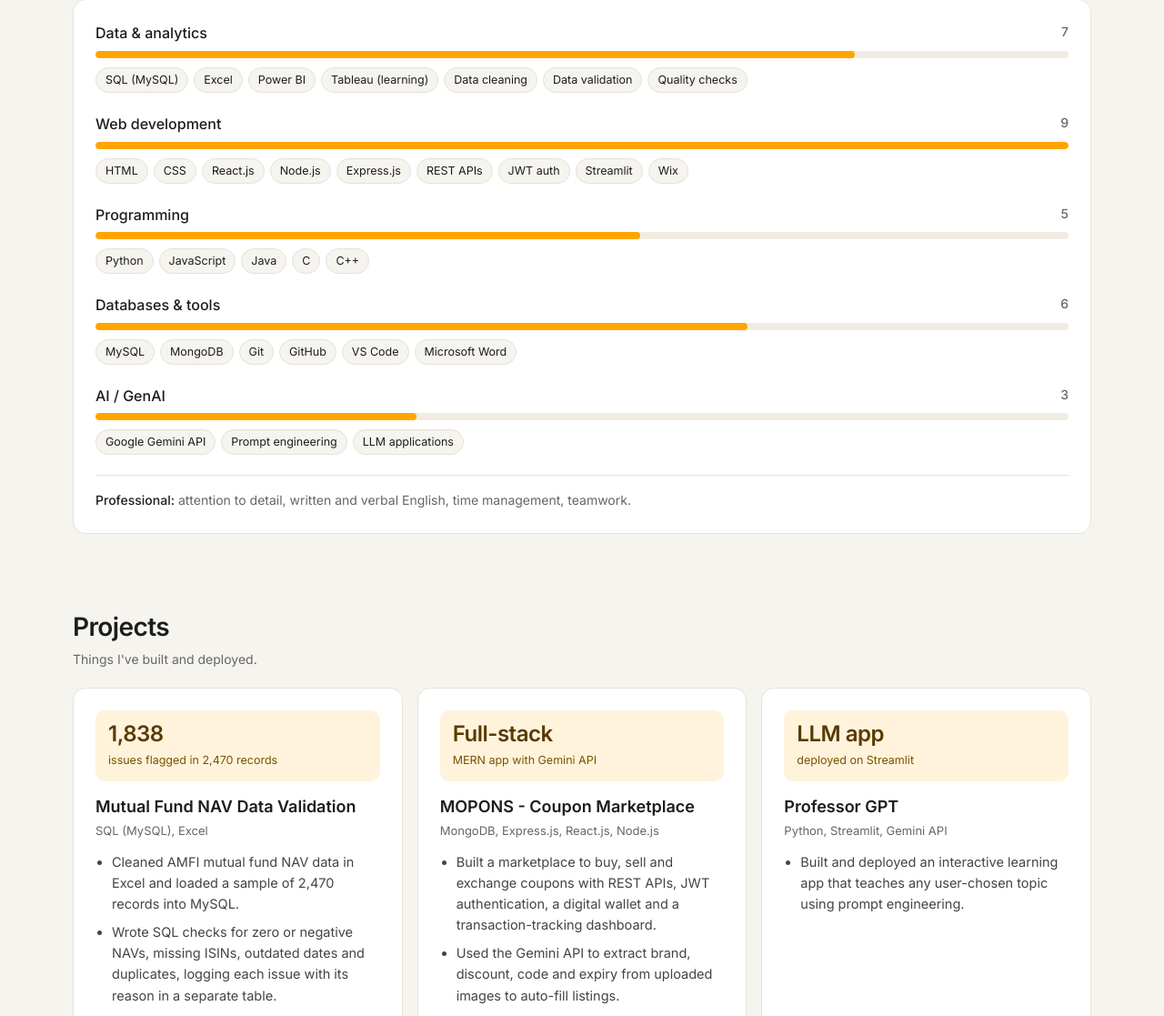
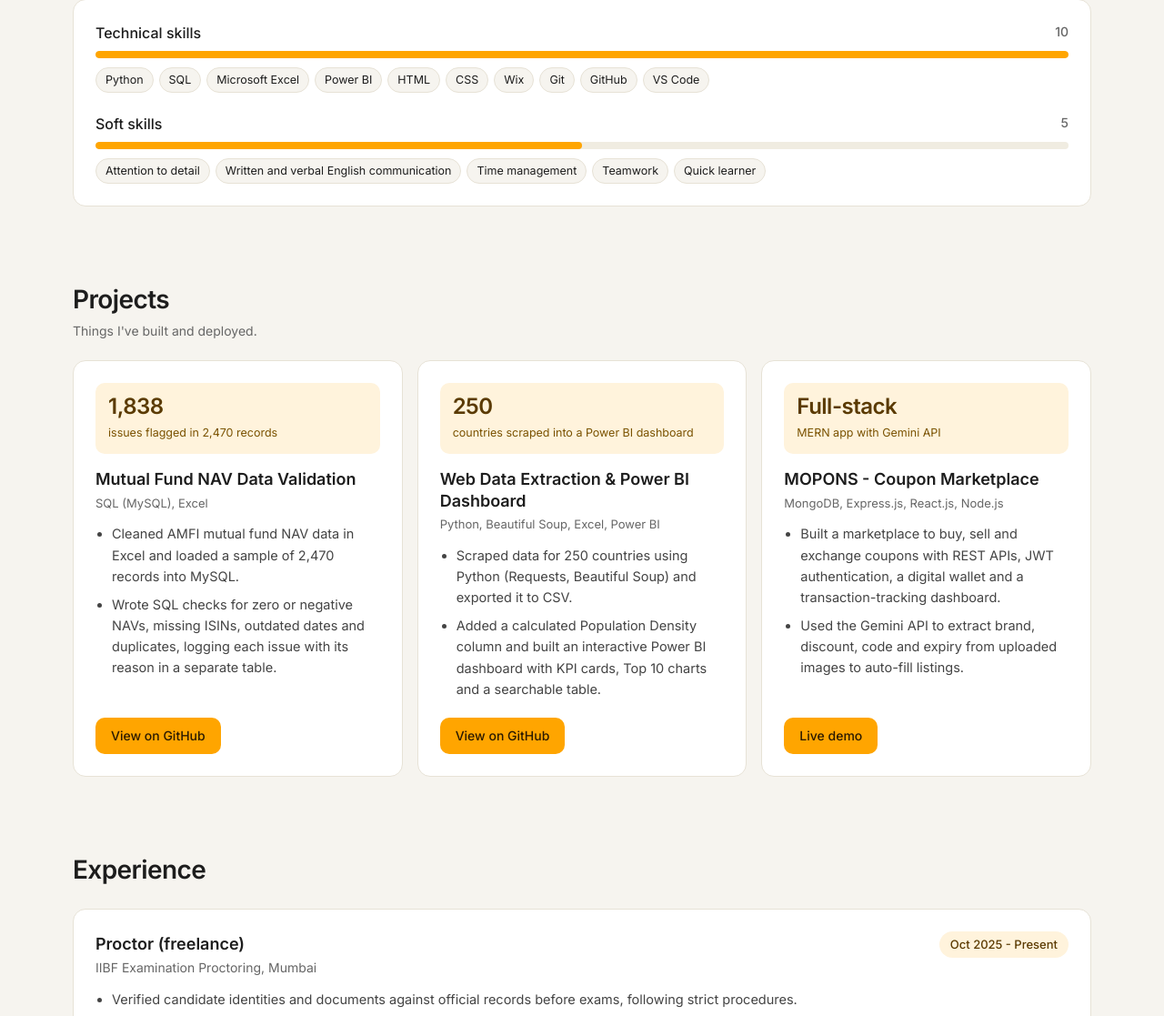
Before and after one commit to vedhasssss/Personal-Portfolio-Website, a plain HTML site: page index.html in a window 1280 px wide. Shown: the part 851-1968 px from the top of the page at 91% size. Drawn offline with Linux system fonts and the light colour scheme.

Commit message:
Update portfolio to match resume: new Power BI project, skills, roles
Co-Authored-By: Claude Sonnet 5.5 <noreply@anthropic.com>
Claude-Session: https://claude.ai/code/session_018wHKenYpCZrCcyeY8yuGRL

```diff
--- a/index.html
+++ b/index.html
@@ -5,7 +5,7 @@
     <meta name="viewport" content="width=device-width, initial-scale=1.0" />
     <meta
       name="description"
-      content="Vedhas Shinde - B.Sc. IT graduate with skills in Python, SQL, Power BI and full-stack web development. Open to Data Analyst, Junior Developer and Data/IT Operations roles."
+      content="Vedhas Shinde - B.Sc. IT graduate with skills in Python, SQL, Power BI and full-stack web development. Open to Data Analyst, Business Analyst, MIS Executive, Power BI and Data/IT Operations roles."
     />
     <title>Vedhas Shinde | Portfolio</title>
     <link rel="preconnect" href="https://fonts.googleapis.com" />
@@ -41,11 +41,11 @@
             Mumbai</span
           >
           <h1>Vedhas Shinde</h1>
-          <p class="role">Data analyst and junior developer</p>
+          <p class="role">Data analyst and Power BI developer</p>
           <p class="lead">
             B.Sc. IT graduate (2026) who cleans, validates and analyses data
-            with SQL, Excel and Power BI, and builds full-stack apps with
-            React, Node and the Gemini API.
+            with Python, SQL, Excel and Power BI, and builds dashboards and
+            web apps.
           </p>
           <div class="hero-actions">
             <a href="Vedhas_Shinde_Resume.pdf" class="btn btn-primary" target="_blank" rel="noopener noreferrer"
@@ -54,8 +54,8 @@
             <a href="#projects" class="btn btn-ghost">View projects</a>
           </div>
           <p class="roles-line">
-            Open to entry-level Data Analyst, Junior Developer and Data/IT
-            Operations roles.
+            Open to entry-level Data Analyst, Business Analyst, MIS Executive,
+            Power BI and Data/IT Operations roles.
           </p>
         </div>
         <div class="hero-photo" id="heroPhoto">
@@ -86,7 +86,7 @@
         </div>
         <div class="kpi">
           <div class="kpi-value" data-count="3">3</div>
-          <div class="kpi-label">Deployed projects</div>
+          <div class="kpi-label">Projects built</div>
         </div>
       </section>
 
@@ -98,65 +98,30 @@
         <div class="panel skills-panel">
           <div class="skill-row">
             <div class="skill-top">
-              <span class="skill-name">Data &amp; analytics</span>
-              <span class="skill-count">7</span>
+              <span class="skill-name">Technical skills</span>
+              <span class="skill-count">10</span>
             </div>
-            <div class="bar"><span style="--w: 78%"></span></div>
+            <div class="bar"><span style="--w: 100%"></span></div>
             <div class="chips">
-              <span>SQL (MySQL)</span><span>Excel</span><span>Power BI</span
-              ><span>Tableau (learning)</span><span>Data cleaning</span
-              ><span>Data validation</span><span>Quality checks</span>
+              <span>Python</span><span>SQL</span><span>Microsoft Excel</span
+              ><span>Power BI</span><span>HTML</span><span>CSS</span
+              ><span>Wix</span><span>Git</span><span>GitHub</span
+              ><span>VS Code</span>
             </div>
           </div>
           <div class="skill-row">
             <div class="skill-top">
-              <span class="skill-name">Web development</span>
-              <span class="skill-count">9</span>
+              <span class="skill-name">Soft skills</span>
+              <span class="skill-count">5</span>
             </div>
-            <div class="bar"><span style="--w: 100%"></span></div>
+            <div class="bar"><span style="--w: 50%"></span></div>
             <div class="chips">
-              <span>HTML</span><span>CSS</span><span>React.js</span
-              ><span>Node.js</span><span>Express.js</span><span>REST APIs</span
-              ><span>JWT auth</span><span>Streamlit</span><span>Wix</span>
+              <span>Attention to detail</span
+              ><span>Written and verbal English communication</span
+              ><span>Time management</span><span>Teamwork</span
+              ><span>Quick learner</span>
             </div>
           </div>
-          <div class="skill-row">
-            <div class="skill-top">
-              <span class="skill-name">Programming</span>
-              <span class="skill-count">5</span>
-            </div>
-            <div class="bar"><span style="--w: 56%"></span></div>
-            <div class="chips">
-              <span>Python</span><span>JavaScript</span><span>Java</span
-              ><span>C</span><span>C++</span>
-            </div>
-          </div>
-          <div class="skill-row">
-            <div class="skill-top">
-              <span class="skill-name">Databases &amp; tools</span>
-              <span class="skill-count">6</span>
-            </div>
-            <div class="bar"><span style="--w: 67%"></span></div>
-            <div class="chips">
-              <span>MySQL</span><span>MongoDB</span><span>Git</span
-              ><span>GitHub</span><span>VS Code</span><span>Microsoft Word</span>
-            </div>
-          </div>
-          <div class="skill-row">
-            <div class="skill-top">
-              <span class="skill-name">AI / GenAI</span>
-              <span class="skill-count">3</span>
-            </div>
-            <div class="bar"><span style="--w: 33%"></span></div>
-            <div class="chips">
-              <span>Google Gemini API</span><span>Prompt engineering</span
-              ><span>LLM applications</span>
-            </div>
-          </div>
-          <p class="soft-skills">
-            <strong>Professional:</strong> attention to detail, written and
-            verbal English, time management, teamwork.
-          </p>
         </div>
       </section>
 
@@ -195,6 +160,33 @@
 
           <article class="panel project">
             <div class="metric">
+              <span class="metric-value">250</span>
+              <span class="metric-label">countries scraped into a Power BI dashboard</span>
+            </div>
+            <h3>Web Data Extraction &amp; Power BI Dashboard</h3>
+            <p class="tech">Python, Beautiful Soup, Excel, Power BI</p>
+            <ul>
+              <li>
+                Scraped data for 250 countries using Python (Requests,
+                Beautiful Soup) and exported it to CSV.
+              </li>
+              <li>
+                Added a calculated Population Density column and built an
+                interactive Power BI dashboard with KPI cards, Top 10 charts
+                and a searchable table.
+              </li>
+            </ul>
+            <a
+              href="https://github.com/vedhasssss/country-data-scraper-powerbi"
+              class="btn btn-primary btn-sm"
+              target="_blank"
+              rel="noopener noreferrer"
+              >View on GitHub</a
+            >
+          </article>
+
+          <article class="panel project">
+            <div class="metric">
               <span class="metric-value">Full-stack</span>
               <span class="metric-label">MERN app with Gemini API</span>
             </div>
@@ -213,28 +205,6 @@
             </ul>
             <a
               href="https://mopons.vercel.app"
-              class="btn btn-primary btn-sm"
-              target="_blank"
-              rel="noopener noreferrer"
-              >Live demo</a
-            >
-          </article>
-
-          <article class="panel project">
-            <div class="metric">
-              <span class="metric-value">LLM app</span>
-              <span class="metric-label">deployed on Streamlit</span>
-            </div>
-            <h3>Professor GPT</h3>
-            <p class="tech">Python, Streamlit, Gemini API</p>
-            <ul>
-              <li>
-                Built and deployed an interactive learning app that teaches any
-                user-chosen topic using prompt engineering.
-              </li>
-            </ul>
-            <a
-              href="https://prof-gpt-vedhassssss.streamlit.app"
               class="btn btn-primary btn-sm"
               target="_blank"
               rel="noopener noreferrer"
@@ -357,8 +327,8 @@
         <div class="contact-panel">
           <h2>Let's connect</h2>
           <p>
-            Open to entry-level Data Analyst, Junior Developer and Data/IT
-            Operations roles.
+            Open to entry-level Data Analyst, Business Analyst, MIS Executive,
+            Power BI and Data/IT Operations roles.
           </p>
           <div class="contact-links">
             <a href="mailto:shindevedhasp@gmail.com">shindevedhasp@gmail.com</a>
```
Also changed, not shown: 1 other file.
